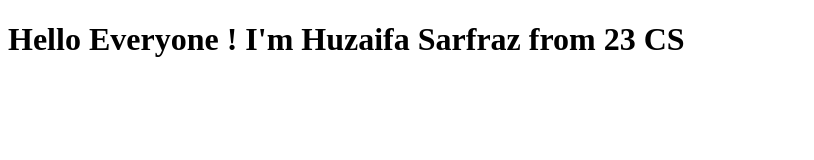
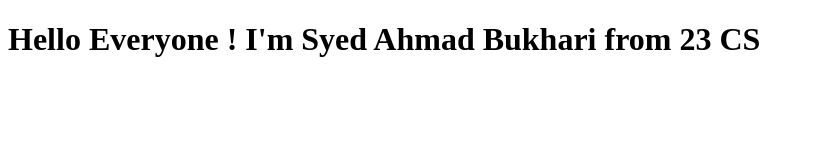
Before and after one commit to Huzaifu/23-CS-06, a plain HTML site: page index.html in a window 1280 px wide. Shown: the whole page, without its empty margins (0-814 px from the left). Drawn offline with Linux system fonts and the light colour scheme.

Commit message:
Update index.html

```diff
--- a/index.html
+++ b/index.html
@@ -6,6 +6,6 @@
     <title> DevOps Task - 1 </title>
 </head>
 <body>
-    <h1>Hello Everyone ! I'm Huzaifa Sarfraz from 23 CS </h1>
+    <h1>Hello Everyone ! I'm Syed Ahmad Bukhari from 23 CS </h1>
 </body>
 </html>
```
